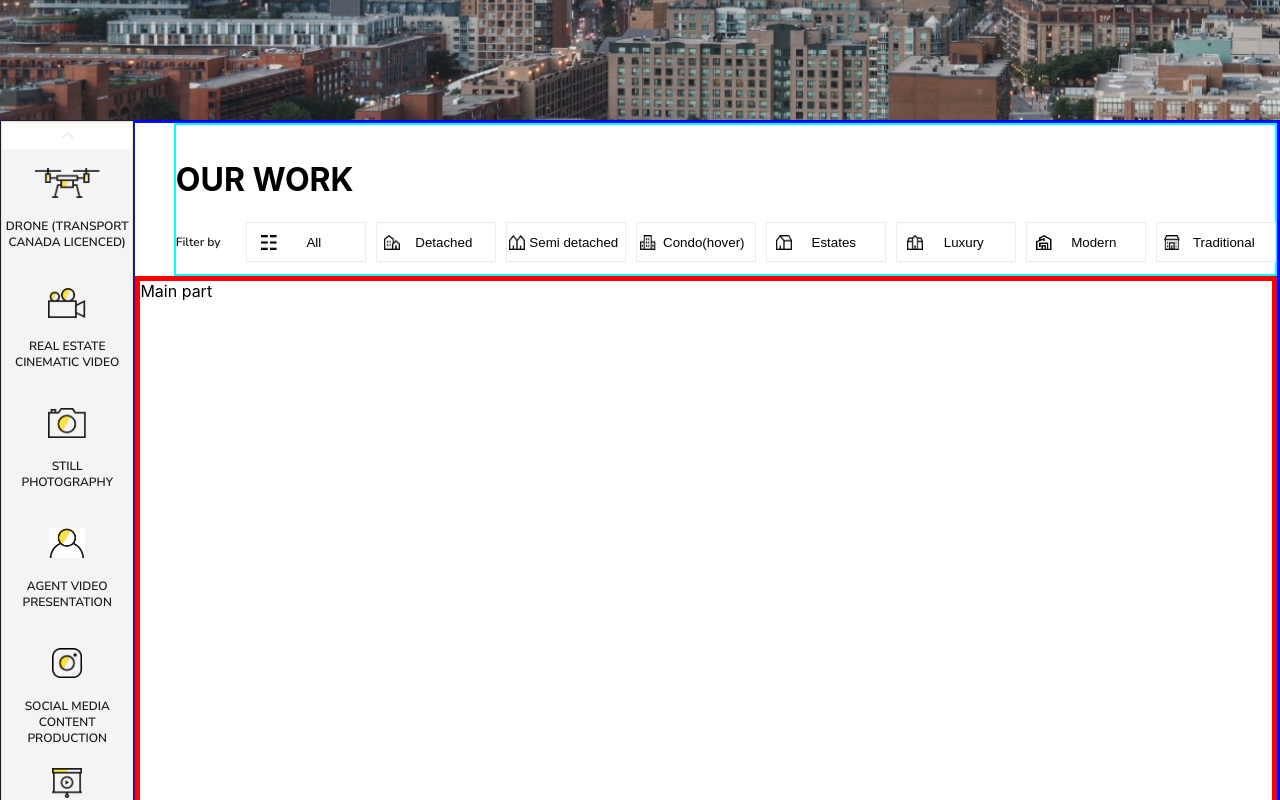
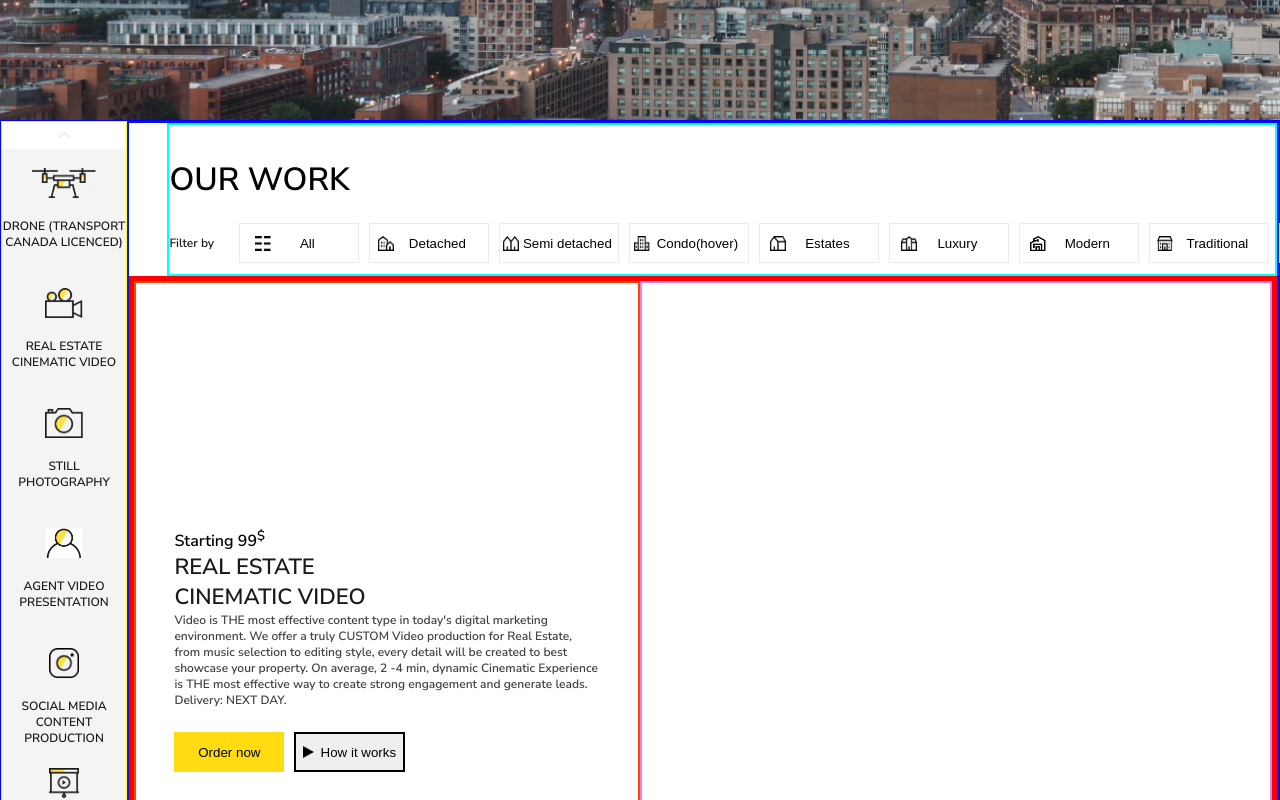
Before and after one commit to AvetBadalyan/Propery-Tours-Figma-template, a React (Create React App) app: page / in a window 1280 px wide. Shown: the part 660-1460 px from the top of the page. Built offline with nearby package versions, Linux system fonts and the light colour scheme.

Commit message:
feat: add left part of Our Work pages main content

```diff
--- a/src/Pages/OurWork/LeftColumn.css
+++ b/src/Pages/OurWork/LeftColumn.css
@@ -1,5 +1,5 @@
 .left-column {
-  width: 10.5vw;
+  width: 10vw;
   height: inherit;
   border: 1px solid yellow;
 }
--- a/src/Pages/OurWork/OurWorkMain.css
+++ b/src/Pages/OurWork/OurWorkMain.css
@@ -1,71 +1,82 @@
 .our-work-main {
-  width: 89.5vw;
+  width: 90vw;
   border: 2px solid rgb(0, 17, 255);
   height: 900px;
-}
-
-.our-work-top-part {
-  height: 153px;
-  border: 2px solid aqua;
 }
 
 .our-work-center {
   height: 747px;
   border: 5px solid rgb(255, 0, 0);
+  display: flex;
 }
 
-.filter-menu {
+.our-work-main-left {
+  width: 40vw;
+  border: 2px solid orangered;
   display: flex;
+  flex-direction: column;
   justify-content: center;
+  padding-left: 3vw;
+  text-align: left;
+}
+
+.our-work-main-left h1 {
+  width: 193px;
+  height: 60px;
+  font-family: "Nunito Sans";
+  font-style: normal;
+  font-weight: 700;
+  font-size: 22px;
+  line-height: 30px;
+  color: #1a1a1a;
+}
+
+.our-work-main-right {
+  width: 50vw;
+  border: 2px solid violet;
+}
+
+.paragraph-real-estate {
+  width: 426px;
+  height: 96px;
+  left: 260px;
+  top: 1247px;
+  font-family: "Nunito Sans";
+  font-style: normal;
+  font-weight: 400;
+  font-size: 12px;
+  line-height: 16px;
+  color: #414141;
+}
+
+.real-estate-buttons {
+  display: flex;
+  justify-content: space-around;
   align-items: center;
+  width: 18vw;
+  height: 40px;
+  margin-top: 3vh;
   gap: 10px;
 }
 
-.filter-menu-text {
-  width: 60px;
-  height: 16px;
-  font-family: "Nunito Sans";
-  font-style: normal;
-  font-weight: 600;
-  font-size: 12px;
-  line-height: 16px;
-  color: #1a1a1a;
+.real-estate-buttons button {
+  width: 10vw;
+  height: 40px;
 }
 
-.filter-category-button {
-  width: 120px;
-  height: 40px;
-  background: #ffffff;
-  border: 1px solid #ebebeb;
+.order-now-button {
+  background: #ffdb11;
+  border: none;
+}
+
+.how-it-works-button {
+  border: 2px solid #000000;
   display: flex;
-  justify-content: space-around;
+  justify-content: space-evenly;
   align-items: center;
 }
 
-.filter-category-button img {
-  height: 15px;
-  width: 16px;
+.how-it-works-button img {
+  height: 12px;
+  width: 11px;
 }
-
-.clear-filter-button {
-  width: 29px;
-  height: 16px;
-  font-family: "Nunito Sans";
-  font-style: normal;
-  font-weight: 600;
-  font-size: 12px;
-  line-height: 16px;
-  display: flex;
-  justify-content: center;
-  align-items: center;
-  text-decoration-line: underline;
-  color: #1a1a1a;
-}
-
-.our-work-top-part {
-    display: flex;
-    flex-direction: column;
-    justify-content: space-around;
-    align-items: flex-start;
-    margin-left: 3vw;
-}
--- a/src/Pages/OurWork/OurWorkMain.jsx
+++ b/src/Pages/OurWork/OurWorkMain.jsx
@@ -1,50 +1,44 @@
 import React from "react";
 import "./OurWorkMain.css";
-import filter1 from "./../../assets/our works/filters/01.all.png";
-import filter2 from "./../../assets/our works/filters/02.detached.png";
-import filter3 from "./../../assets/our works/filters/03.semi detached.png";
-import filter4 from "./../../assets/our works/filters/04.condo.png";
-import filter5 from "./../../assets/our works/filters/05.estates.png";
-import filter6 from "./../../assets/our works/filters/06.luxury.png";
-import filter7 from "./../../assets/our works/filters/07.modern.png";
-import filter8 from "./../../assets/our works/filters/08.traditional.png";
-import filter9 from "./../../assets/our works/filters/09.classic.png";
+import OurWorkTop from "./OurWorkTop";
+import play from "./../../assets/our works/Vector.png";
 
 export default function OurWorkMain() {
-  const categories = [
-    { filter: filter1, title: "All" },
-    { filter: filter2, title: "Detached" },
-    { filter: filter3, title: "Semi detached" },
-    { filter: filter4, title: "Condo(hover)" },
-    { filter: filter5, title: "Estates" },
-    { filter: filter6, title: "Luxury" },
-    { filter: filter7, title: "Modern" },
-    { filter: filter8, title: "Traditional" },
-    { filter: filter9, title: "Classic" },
-  ];
   return (
     <div className="our-work-main">
-      <div className="our-work-top-part">
-        <div className="empty-div"></div>
-        <h1>OUR WORK</h1>
-        <div className="filter-menu">
-          <div className="filter-menu-text">Filter by</div>
-          {categories.map((category) => {
-            return (
-              <button className="filter-category-button">
-                <img src={category.filter} alt="category-image" />
-                <div>{category.title}</div>
-                <div className="empty-div"></div>
-              </button>
-            );
-          })}
-          <div className="clear-filter-button">
-            <span>X</span>
-            <p>Clear</p>
+      <OurWorkTop />
+      <div className="our-work-center">
+        <div className="our-work-main-left">
+          <div>
+            <span>Starting </span>
+            <span>
+              99<sup>$</sup>
+            </span>
+          </div>
+          <div>
+            <h1>REAL ESTATE CINEMATIC VIDEO</h1>
+          </div>
+          <div className="paragraph-real-estate">
+            <p>
+              Video is THE most effective content type in today's digital
+              marketing environment. We offer a truly CUSTOM Video production
+              for Real Estate, from music selection to editing style, every
+              detail will be created to best showcase your property. On average,
+              2 -4 min, dynamic Cinematic Experience is THE most effective way
+              to create strong engagement and generate leads. Delivery: NEXT
+              DAY.
+            </p>
+          </div>
+          <div className="real-estate-buttons">
+            <button className="order-now-button">Order now</button>
+            <button className="how-it-works-button">
+              <img src={play} alt="play button" />
+        How it works
+            </button>
           </div>
         </div>
+        <div className="our-work-main-right"></div>
       </div>
-      <div className="our-work-center"> Main part</div>
     </div>
   );
 }
--- /dev/null
+++ b/src/Pages/OurWork/OurWorkTop.css
@@ -0,0 +1,57 @@
+.our-work-top-part {
+  height: 153px;
+  border: 2px solid aqua;
+  display: flex;
+  flex-direction: column;
+  justify-content: space-around;
+  align-items: flex-start;
+  margin-left: 3vw;
+}
+
+.filter-menu {
+  display: flex;
+  justify-content: center;
+  align-items: center;
+  gap: 10px;
+}
+
+.filter-menu-text {
+  width: 60px;
+  height: 16px;
+  font-family: "Nunito Sans";
+  font-style: normal;
+  font-weight: 600;
+  font-size: 12px;
+  line-height: 16px;
+  color: #1a1a1a;
+}
+
+.filter-category-button {
+  width: 120px;
+  height: 40px;
+  background: #ffffff;
+  border: 1px solid #ebebeb;
+  display: flex;
+  justify-content: space-around;
+  align-items: center;
+}
+
+.filter-category-button img {
+  height: 15px;
+  width: 16px;
+}
+
+.clear-filter-button {
+  width: 29px;
+  height: 16px;
+  font-family: "Nunito Sans";
+  font-style: normal;
+  font-weight: 600;
+  font-size: 12px;
+  line-height: 16px;
+  display: flex;
+  justify-content: center;
+  align-items: center;
+  text-decoration-line: underline;
+  color: #1a1a1a;
+}
--- /dev/null
+++ b/src/Pages/OurWork/OurWorkTop.jsx
@@ -0,0 +1,48 @@
+import React from "react";
+import "./OurWorkTop.css";
+import filter1 from "./../../assets/our works/filters/01.all.png";
+import filter2 from "./../../assets/our works/filters/02.detached.png";
+import filter3 from "./../../assets/our works/filters/03.semi detached.png";
+import filter4 from "./../../assets/our works/filters/04.condo.png";
+import filter5 from "./../../assets/our works/filters/05.estates.png";
+import filter6 from "./../../assets/our works/filters/06.luxury.png";
+import filter7 from "./../../assets/our works/filters/07.modern.png";
+import filter8 from "./../../assets/our works/filters/08.traditional.png";
+import filter9 from "./../../assets/our works/filters/09.classic.png";
+
+export default function OurWorkTop() {
+  const categories = [
+    { filter: filter1, title: "All" },
+    { filter: filter2, title: "Detached" },
+    { filter: filter3, title: "Semi detached" },
+    { filter: filter4, title: "Condo(hover)" },
+    { filter: filter5, title: "Estates" },
+    { filter: filter6, title: "Luxury" },
+    { filter: filter7, title: "Modern" },
+    { filter: filter8, title: "Traditional" },
+    { filter: filter9, title: "Classic" },
+  ];
+
+  return (
+    <div className="our-work-top-part">
+      <div className="empty-div"></div>
+      <h1>OUR WORK</h1>
+      <div className="filter-menu">
+        <div className="filter-menu-text">Filter by</div>
+        {categories.map((category) => {
+          return (
+            <button className="filter-category-button">
+              <img src={category.filter} alt="category-image" />
+              <div>{category.title}</div>
+              <div className="empty-div"></div>
+            </button>
+          );
+        })}
+        <div className="clear-filter-button">
+          <span>X</span>
+          <p>Clear</p>
+        </div>
+      </div>
+    </div>
+  );
+}
--- a/src/index.css
+++ b/src/index.css
@@ -6,7 +6,7 @@
 
 body {
   margin: 0;
-  font-family: -apple-system, BlinkMacSystemFont, 'Segoe UI', 'Roboto', 'Oxygen',
+  font-family: 'Nunito Sans', -apple-system, BlinkMacSystemFont, 'Segoe UI', 'Roboto', 'Oxygen',
     'Ubuntu', 'Cantarell', 'Fira Sans', 'Droid Sans', 'Helvetica Neue',
     sans-serif;
   -webkit-font-smoothing: antialiased;
@@ -14,6 +14,6 @@ body {
 }
 
 code {
-  font-family: source-code-pro, Menlo, Monaco, Consolas, 'Courier New',
+  font-family: 'Nunito Sans', source-code-pro, Menlo, Monaco, Consolas, 'Courier New',
     monospace;
 }
```
Also changed, not shown: src/assets/our works/Vector.png (added).
